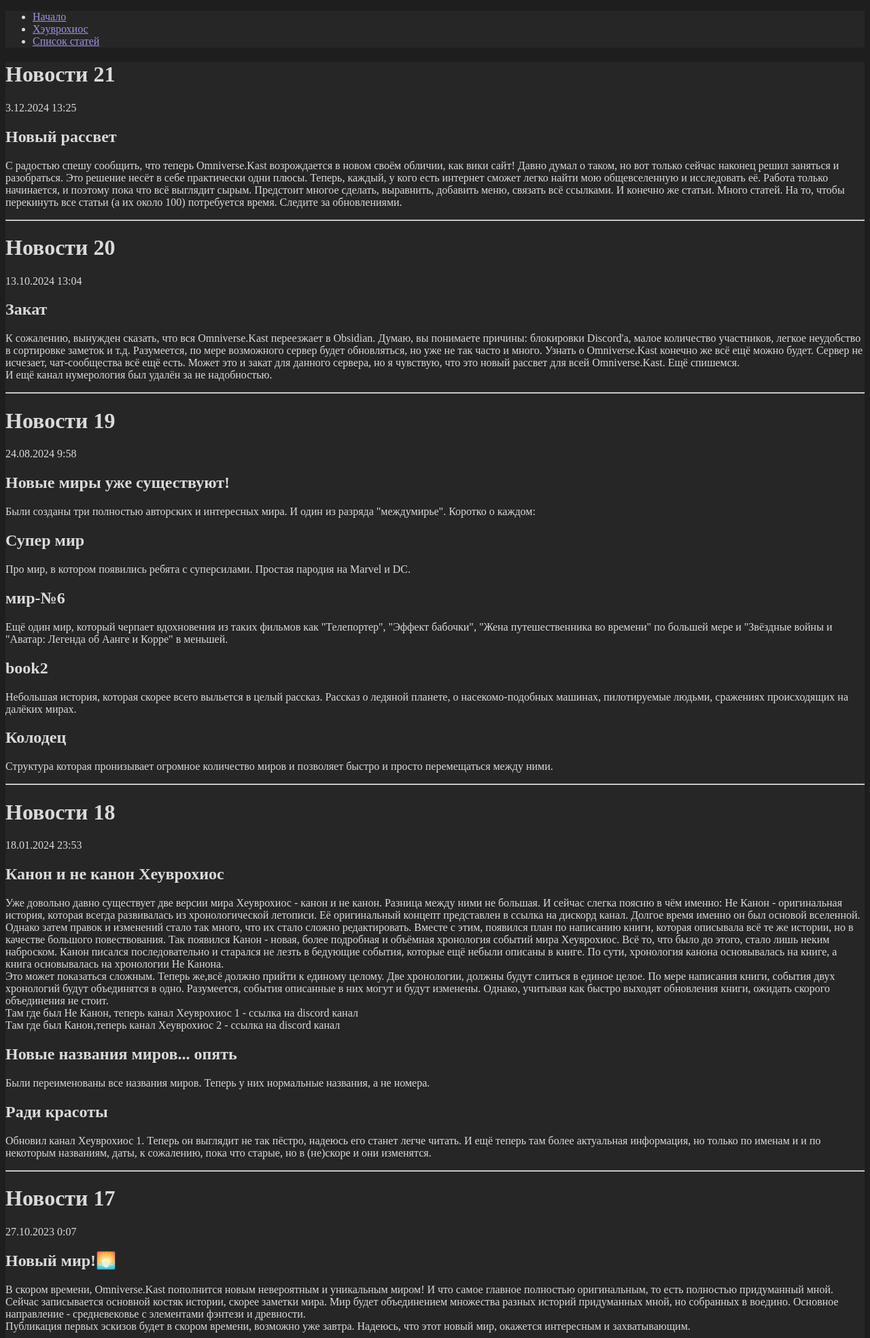
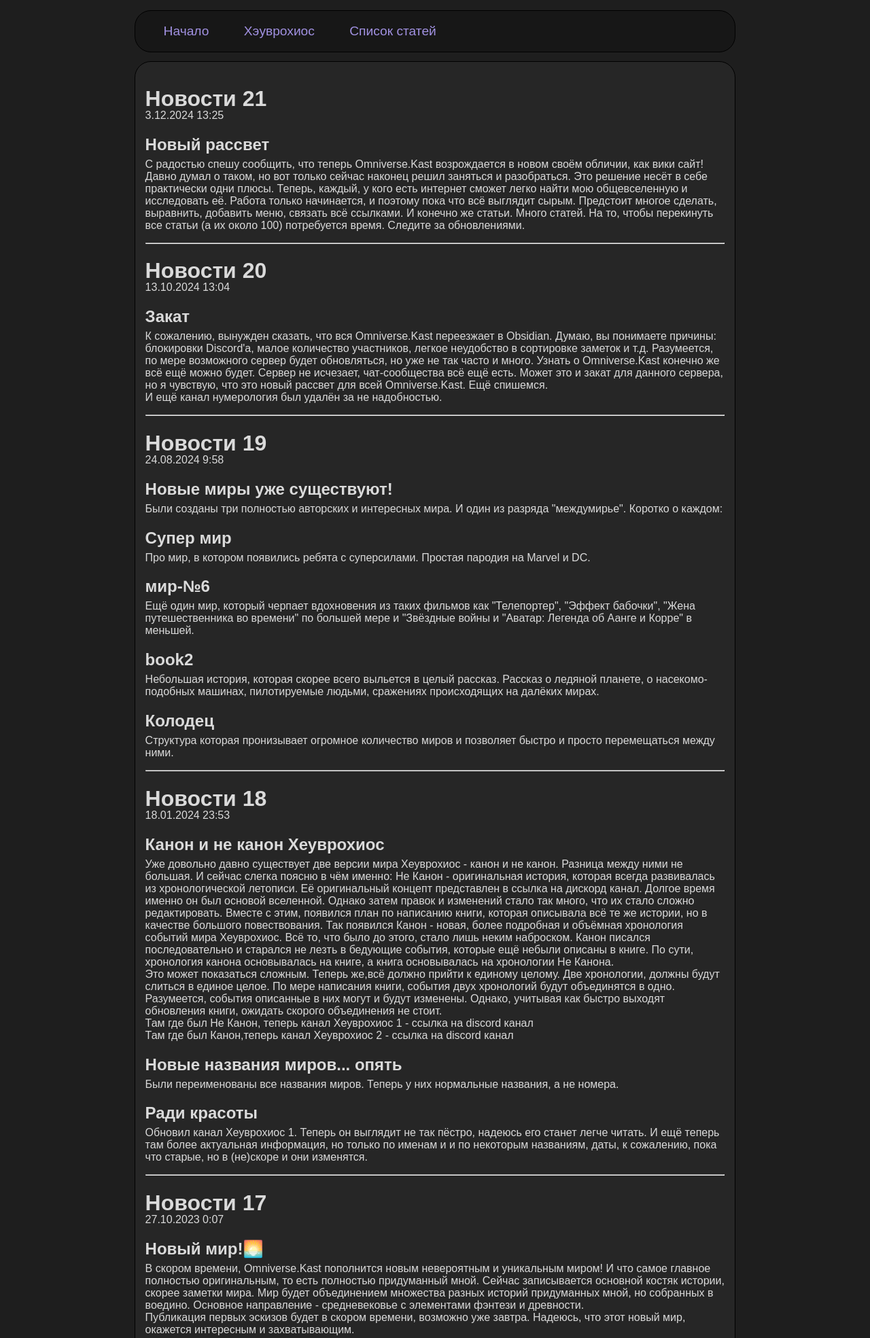
Before and after one commit to stark-kast/im-is-kast.github.io, a PHP site: page /news.html in a window 1280 px wide. Shown: the top 1969 px of the page at 68% size. Run offline with PHP 8.4, Linux system fonts and the light colour scheme.

Commit message:
Update style.css

```diff
--- a/style.css
+++ b/style.css
@@ -1,14 +1,65 @@
 
 body {
 	background-color: #1E1E1E;
+	font-family: Arial, sans-serif;
 	color: #DADADA;
 }
 
 a {
 	color: #A191E1;
+	text-decoration: none;			/* Отменяем подчеркивание у ссылки */
 }
 
 div {
-	background-color: #262626;
-	border-radius: 20рх;
+	border-top-left-radius: 24px;
+	border-top-right-radius: 24px;	/* задаёт скругление углов */
+	border-bottom-left-radius: 24px;
+	border-bottom-right-radius: 24px;
 }
+div.menu {
+	background-color: #171717;
+	border: 1px solid black;
+	margin: 15px 15% 1% 15%;
+	padding: 15px 15px 15px 15px;
+}
+
+div.content {
+	background-color: #262626;		/* Цвет фона */
+	border: 1px solid black;		/* Толщина, тип и цвет рамки */
+	margin: 1% 15% 5% 15%;			/* Отступ блока */
+	padding: 15px;					/* Отступ текста */
+}
+
+ul.hor {
+	margin: 0;				/* Обнуляем значение отступов */
+	padding: 4px;			/* Значение полей */
+	font-size: 120%;		/* Размер текста в блоке */
+}
+
+ul.hor li {
+	display: inline;		/* Отображать как строчный элемент */
+	margin-right: 20px;		/* Отступ слева */
+	margin-left: 20px;
+	padding: 3px;			/* Поля вокруг текста */
+}
+
+marquee.marq {
+	margin-bottom: -10px;
+}
+
+span {
+	margin-right: 80px;
+}
+
+h1 {
+	margin-bottom: -3px; /* Отрицательный отступ между заголовком и текстом */
+	}
+
+h2 {
+	margin-bottom: -10px; /* Отрицательный отступ между заголовком и текстом */
+	}
+
+.rightimg  {
+	float: right; /* Выравнивание по правому краю  */
+	margin: 7px 0 7px 7px; /* Отступы вокруг картинки */
+}
```
